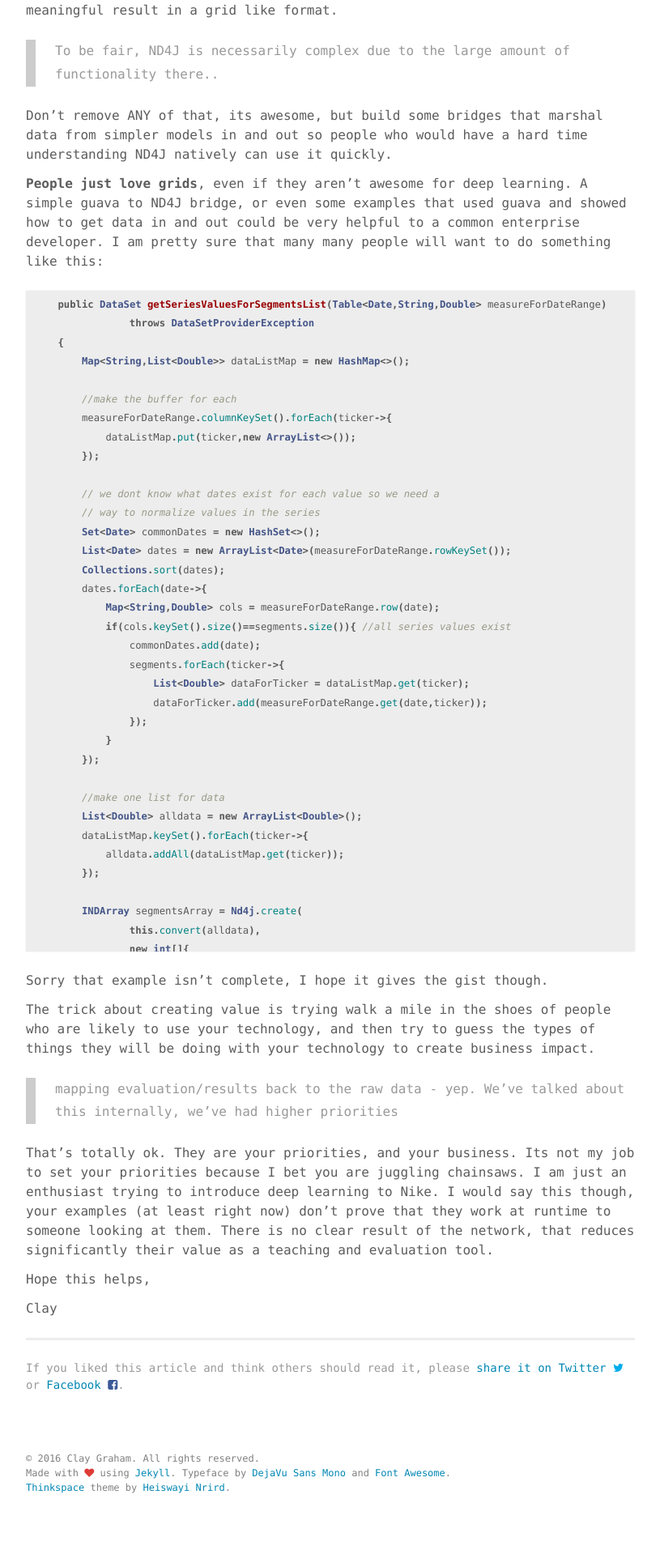
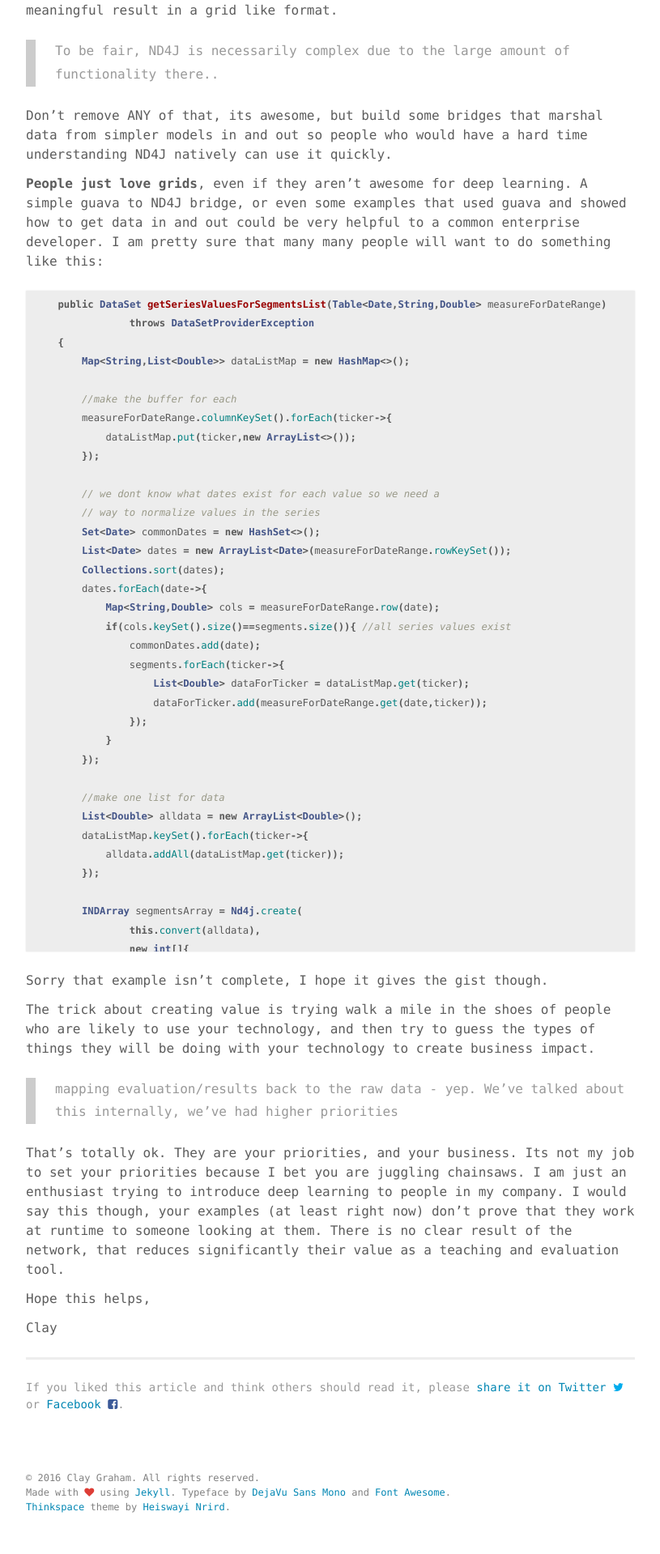
Before and after one commit to claytantor/claytantor.github.io, a Jekyll site: the page built from _posts/2016-09-19-reply-to-alex-black.md, in a window 1280 px wide. Shown: the part 1155-3074 px from the top of the page at 81% size, without its empty margins (232-1047 px from the left). Built offline with Jekyll 4.4.1, drawn with Linux system fonts in a browser that asks for light colours; before the commit the page ends 3050 px from its top, so only the background shows below that.

Commit message:
remove any company name

```diff
--- a/_posts/2016-09-19-reply-to-alex-black.md
+++ b/_posts/2016-09-19-reply-to-alex-black.md
@@ -96,7 +96,7 @@ The trick about creating value is trying walk a mile in the shoes of people who
 
 >mapping evaluation/results back to the raw data - yep. We've talked about this internally, we've had higher priorities
 
-That's totally ok. They are your priorities, and your business. Its not my job to set your priorities because I bet you are juggling chainsaws. I am just an enthusiast trying to introduce deep learning to Nike. I would say this though, your examples (at least right now) don't prove that they work at runtime to someone looking at them. There is no clear result of the network, that reduces significantly their value as a teaching and evaluation tool.
+That's totally ok. They are your priorities, and your business. Its not my job to set your priorities because I bet you are juggling chainsaws. I am just an enthusiast trying to introduce deep learning to people in my company. I would say this though, your examples (at least right now) don't prove that they work at runtime to someone looking at them. There is no clear result of the network, that reduces significantly their value as a teaching and evaluation tool.
 
 Hope this helps,
 
```
